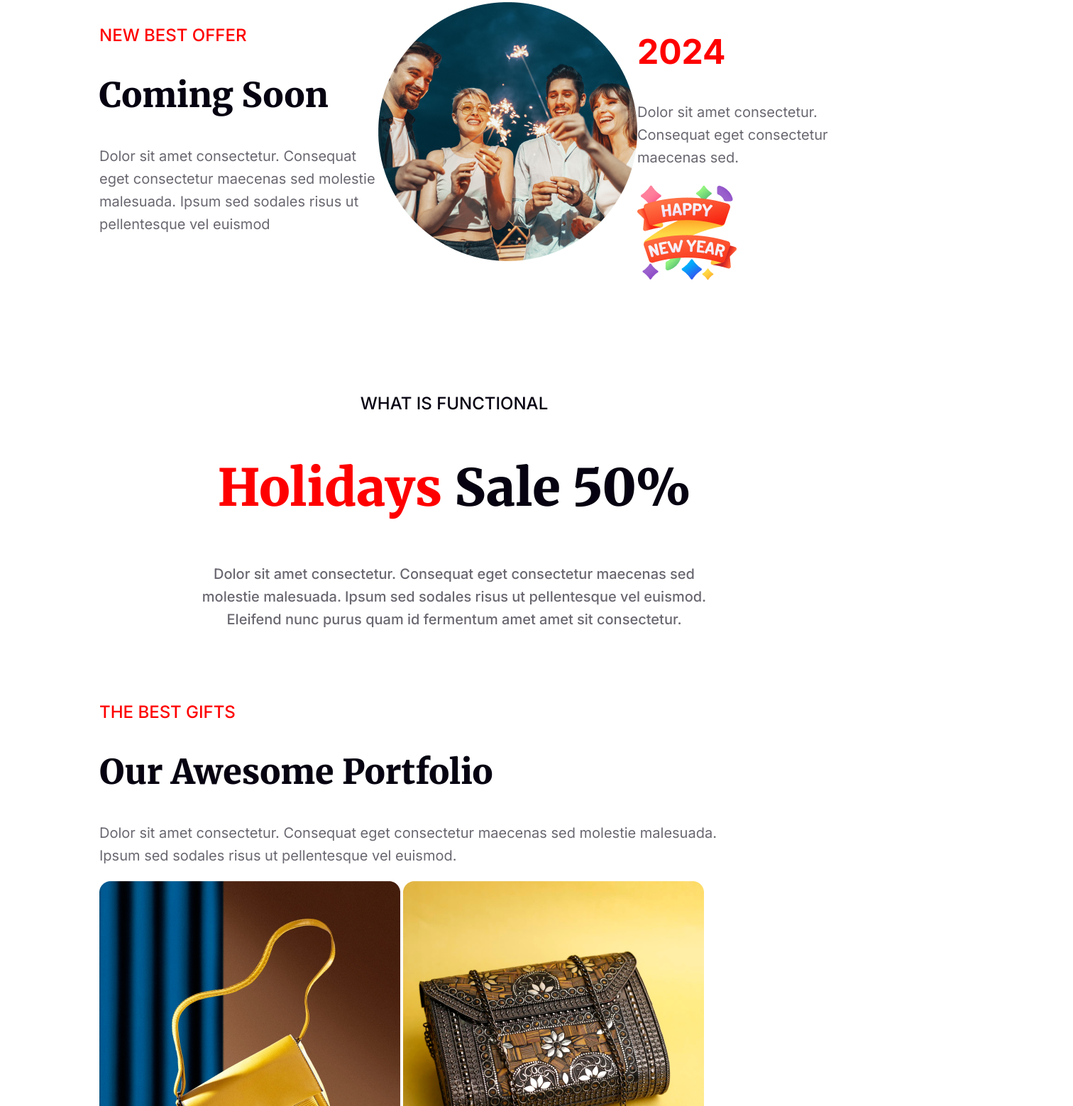
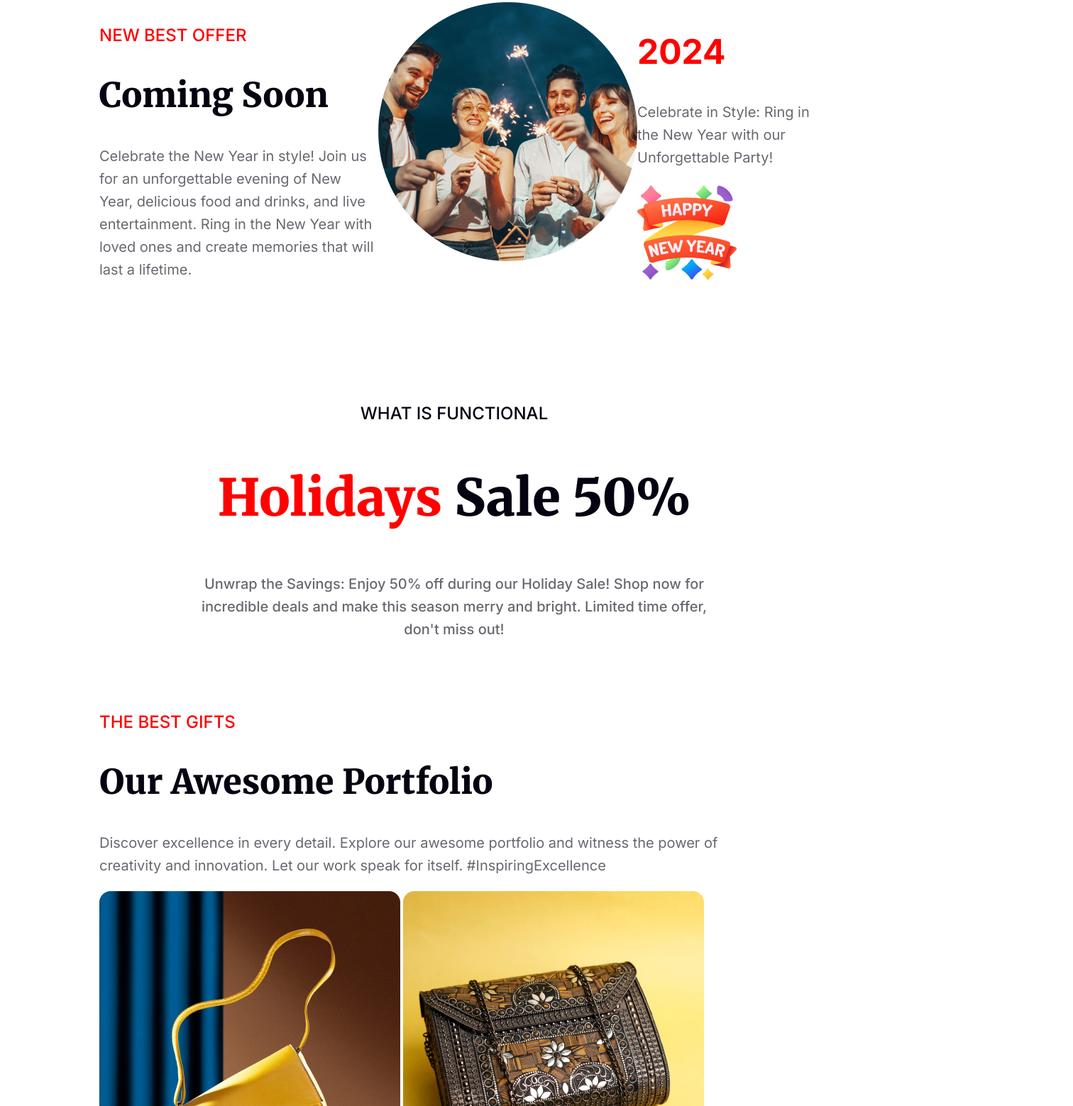
Before and after one commit to ProgrammerSabbir/new-year-party, a plain HTML site: page index.html in a window 1280 px wide. Shown: the part 3119-4678 px from the top of the page at 71% size, 1512 px wide, since content can reach past the window. Drawn offline with Linux system fonts and the light colour scheme.

Commit message:
Added writings

```diff
--- a/index.html
+++ b/index.html
@@ -29,7 +29,7 @@
     </section>
     <section class="sec2">
         <h2>Welcome to midnight party</h2>
-        <p>Dolor sit amet consectetur. Consequat eget consectetur maecenas sed molestie malesuada. Ipsum sed sodales risus ut pellentesque vel euismod. </p>
+        <p> Ready to embrace the magic of 2024? Join us for an unforgettable celebration filled with laughter, dancing, and new beginnings. Cheers to a bright New Year! </p>
         <a href="google.com">JOIN NOW</a>
     </section>
     <section class="sec3">
@@ -52,7 +52,7 @@
         <div class="div1">
             <h4 class="red">NEW BEST OFFER</h4>
             <h2>Coming Soon</h2>
-            <p>Dolor sit amet consectetur. Consequat eget consectetur maecenas sed molestie malesuada. Ipsum sed sodales risus ut pellentesque vel euismod</p>
+            <p>Celebrate the New Year in style! Join us for an unforgettable evening of New Year, delicious food and drinks, and live entertainment. Ring in the New Year with loved ones and create memories that will last a lifetime.</p>
         </div>
         <div class="div2">
             <img src="images/Ellipse 1.png" alt="">
@@ -61,7 +61,7 @@
             <h2 class="red">2024
             </h2>
             <p>
-                Dolor sit amet consectetur. Consequat eget consectetur maecenas sed.
+                Celebrate in Style: Ring in the New Year with our Unforgettable Party!
             </p>
             <img src="images/Group 96.png" alt="happy new year">
         </div>
@@ -75,8 +75,7 @@
             Sale 50%
         </h1>
         <p>
-            Dolor sit amet consectetur. Consequat eget consectetur maecenas sed
-            molestie malesuada. Ipsum sed sodales risus ut pellentesque vel euismod. Eleifend nunc purus quam id fermentum amet amet sit consectetur.
+            Unwrap the Savings: Enjoy 50% off during our Holiday Sale! Shop now for incredible deals and make this season merry and bright. Limited time offer, don't miss out!
         </p>
     </section>
     <section class="sec6">
@@ -87,8 +86,7 @@
             Our Awesome Portfolio
         </h2>
         <p>
-            Dolor sit amet consectetur. Consequat eget consectetur maecenas sed molestie malesuada. Ipsum sed sodales risus ut pellentesque vel euismod.
-        </p>
+            Discover excellence in every detail. Explore our awesome portfolio and witness the power of creativity and innovation. Let our work speak for itself. #InspiringExcellence
     </section>
     <section class="sec7">
         <div>
@@ -130,12 +128,14 @@
                 <img src="images/Website.png" alt=""> www.programming-hero.com
             </div>
         </section>
+        <hr>
         <section class="sec10">
             <img src="images/Facebook.png" alt="">
             <img src="images/Instagram.png" alt="">
             <img src="images/Twitter.png" alt="">
             <img src="images/Linkedin.png" alt="">
         </section>
+        <hr>
         <section class="sec11">
             <p>2017, All Rights Reserved.</p>
             <a href="">Unsubscribe</a>
--- a/styles/style.css
+++ b/styles/style.css
@@ -354,3 +354,6 @@ line-height: 40px; /* 166.667% */
     color: #FFF;
     text-decoration: none;
   }
+  hr{
+    width: 1320px;
+  }
```
